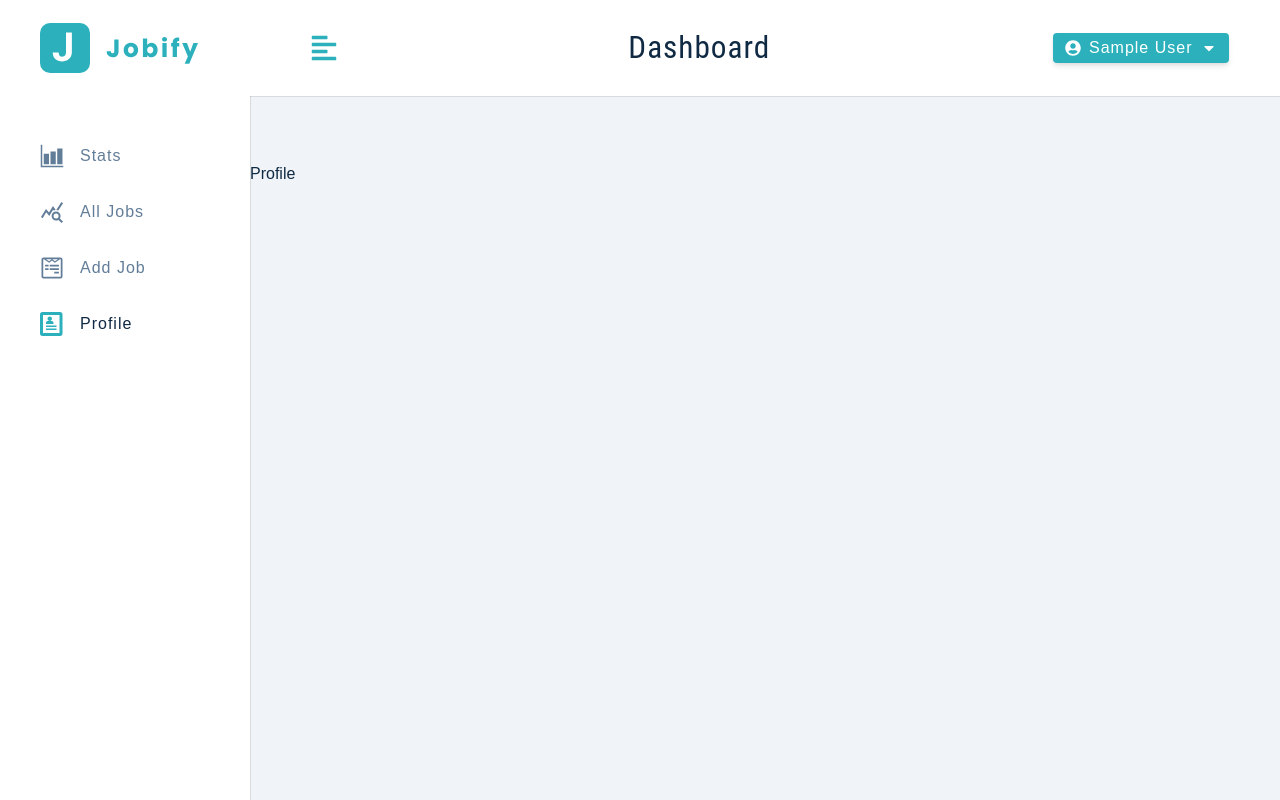
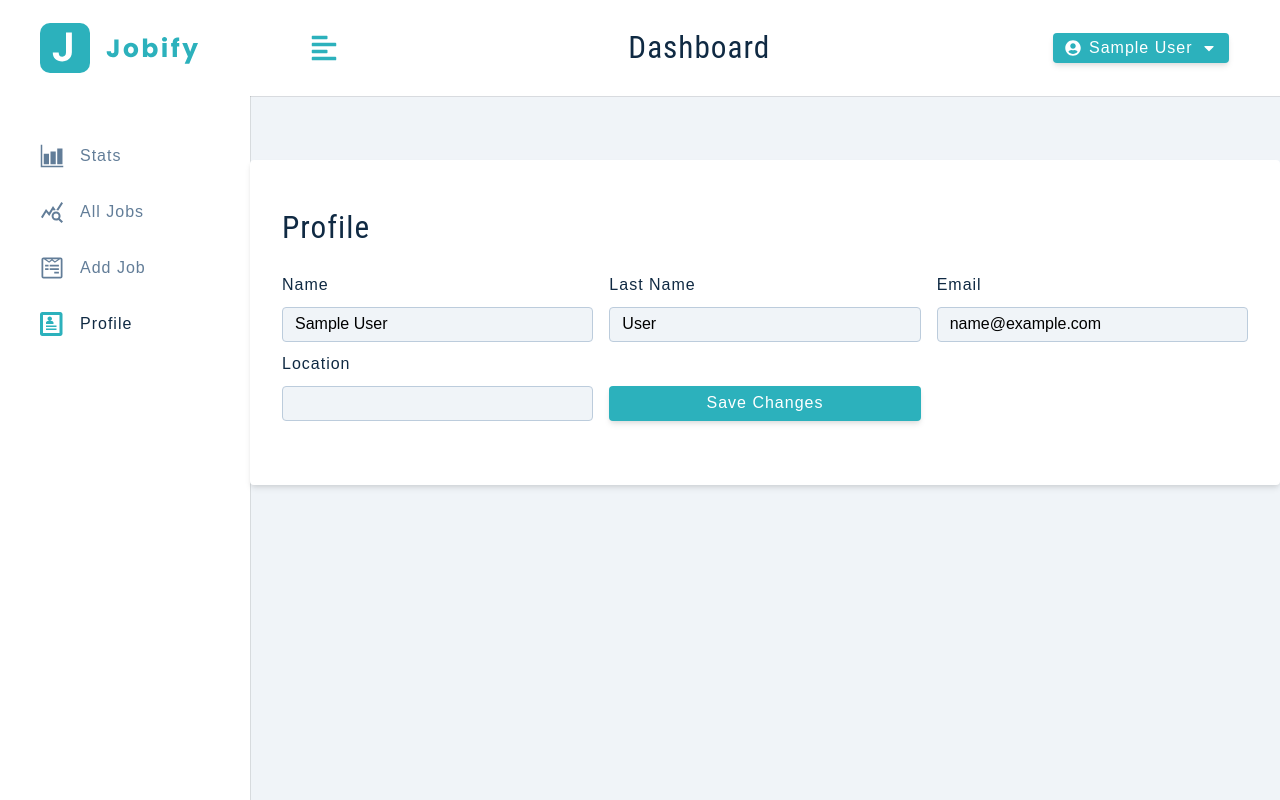
Before and after one commit to demonben/jobify, a React (Create React App) app in the folder client/: page /profile in a window 1280 px wide. Built offline with nearby package versions, Linux system fonts and the light colour scheme; sample sign-in values are in the browser's storage.

Commit message:
created profile form

```diff
--- a/client/src/pages/dashboard/Profile.js
+++ b/client/src/pages/dashboard/Profile.js
@@ -1,9 +1,63 @@
-import React from 'react'
+import React, { useState } from "react";
+import { FormRow, Alert } from "../../components";
+import { useAppContext } from "../../context/appContext";
+import Wrapper from "../../assets/wrappers/DashboardFormPage";
 
 const Profile = () => {
+  const { user, showAlert, displayAlert, updateUser, isLoading } =
+    useAppContext();
+  const [name, setName] = useState(user?.name);
+  const [email, setEmail] = useState(user?.email);
+  const [lastName, setLastName] = useState(user?.lastName);
+  const [location, setLocation] = useState(user?.location);
+
+  const handleSubmit = (e) => {
+    e.preventDefault();
+    // remove while testing
+    // if (!name || !email || !lastName || !location) {
+    //   displayAlert();
+    //   return;
+    // }
+    updateUser({ name, email, lastName, location });
+  };
+
   return (
-    <div>Profile</div>
-  )
-}
+    <Wrapper>
+      <form className="form" onSubmit={handleSubmit}>
+        <h3>profile</h3>
+        {showAlert && <Alert />}
+        <div className="form-center">
+          <FormRow
+            type="text"
+            name="name"
+            value={name}
+            handleChange={(e) => setName(e.target.value)}
+          />
+          <FormRow
+            type="text"
+            name="last name"
+            value={lastName}
+            handleChange={(e) => setLastName(e.target.value)}
+          />
+          <FormRow
+            type="email"
+            name="email"
+            value={email}
+            handleChange={(e) => setEmail(e.target.value)}
+          />
+          <FormRow
+            type="text"
+            name="location"
+            value={location}
+            handleChange={(e) => setLocation(e.target.value)}
+          />
+          <button className="btn btn-block" type="submit" disabled={isLoading}>
+            {isLoading ? "please wait..." : "save changes"}{" "}
+          </button>
+        </div>
+      </form>
+    </Wrapper>
+  );
+};
 
-export default Profile
+export default Profile;
```
